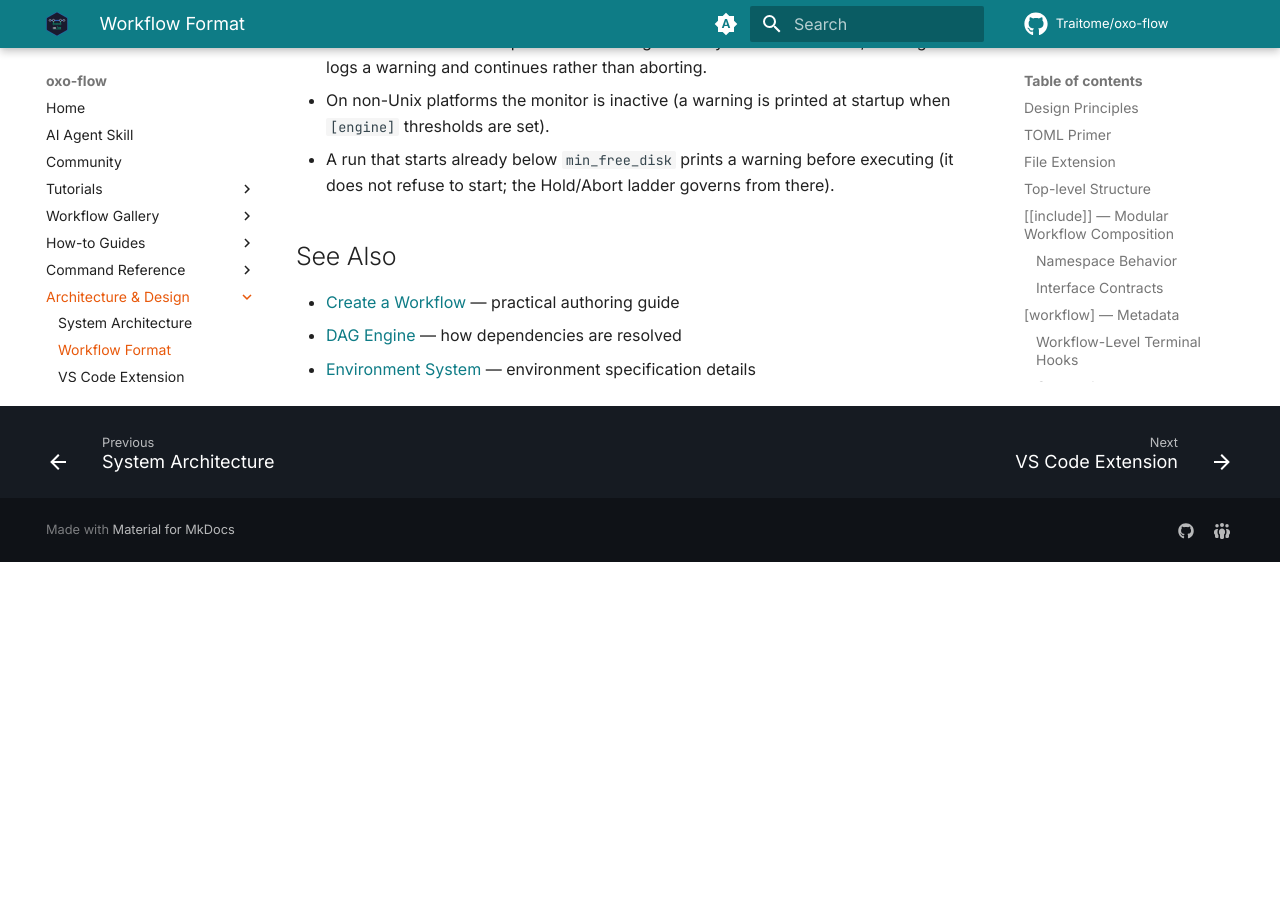
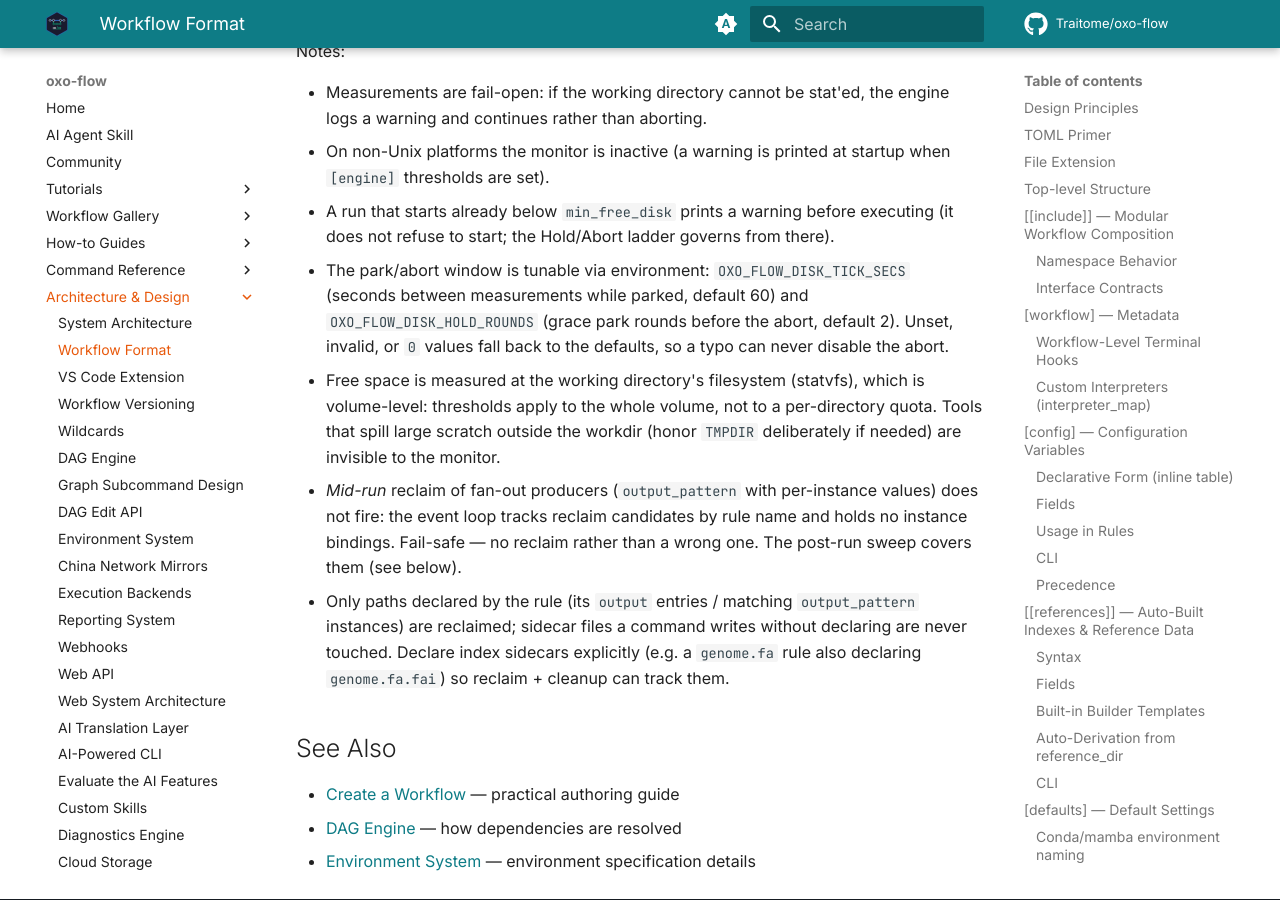
Before and after one commit to Traitome/oxo-flow, an MkDocs documentation site: the page built from docs/guide/src/reference/workflow-format.md, in a window 1280 px wide and 900 px high, scrolled down 73604 px. Built offline with MkDocs 1.6.1 and Material for MkDocs 9.7.7, drawn with Linux system fonts in a browser that asks for light colours; comment, search, counter and statistics services are not loaded; the version menu is left out; before the commit the page ends 74166 px from its top, so only the background shows below that; some of the changed text lies outside the part shown.

Commit message:
docs(engine): disclose disk-pressure boundaries, #844 wildcard cleanup, env knobs (#843, #844)
- AGENTS.md: document OXO_FLOW_DISK_TICK_SECS / OXO_FLOW_DISK_HOLD_ROUNDS
- workflow-format.md: cleanup table row for output_pattern temporary rules
  (per-instance deletion + warn diagnostic); [engine] notes for volume-level
  statvfs measurement, TMPDIR scratch caveat, mid-run fan-out reclaim
  boundary, undeclared-sidecar guidance, env knobs
- run.md: env knobs + known-boundary list (mid-run fan-out, volume-level
  measurement)
- CHANGELOG.md: entry for the reclaim/sweep blind-spot fixes

Co-Authored-By: Claude Code <noreply@anthropic.com>

```diff
--- a/docs/guide/src/reference/workflow-format.md
+++ b/docs/guide/src/reference/workflow-format.md
@@ -931,7 +931,7 @@ oxo-flow automatically cleans up temporary outputs:
 | Failure + `temp_output` | Cleaned to prevent stale partial files |
 | Failure + declared `output` | Partial outputs created by the failed attempt are deleted; **all** pre-existing declared outputs are moved aside as `<name>.oxo-failed` (modified or untouched — a stale file from an earlier run era would otherwise block the re-execution the recorded failure schedules with `File exists` errors; issue #756) |
 | Transform with `cleanup=true` | Chunk files cleaned after the whole run finishes successfully (kept on failed runs for debugging; re-runs recompute the map rules) |
-| Success + `temporary = true` | Outputs deleted after the run once every dependent rule has completed; a tombstone is recorded in the checkpoint so a later run that needs the outputs regenerates the rule first (lazy cascade-up). Leaf rules (no dependents) keep their outputs. |
+| Success + `temporary = true` | Outputs deleted after the run once every dependent rule has completed; a tombstone is recorded in the checkpoint so a later run that needs the outputs regenerates the rule first (lazy cascade-up). Leaf rules (no dependents) keep their outputs. For `output_pattern` rules, deletion is per recorded instance (only the concrete paths that ran and completed — issue #844); patterns that cannot be expanded produce a warning naming the rule instead of a silent no-op. |
 
 `temporary` is for whole intermediates (e.g. multi-GB per-sample BAMs kept
 only until the queue-level callers finish): the deletion is checkpoint-aware,
@@ -2975,6 +2975,26 @@ Notes:
 - A run that starts already below `min_free_disk` prints a warning before
   executing (it does not refuse to start; the Hold/Abort ladder governs
   from there).
+- The park/abort window is tunable via environment:
+  `OXO_FLOW_DISK_TICK_SECS` (seconds between measurements while parked,
+  default 60) and `OXO_FLOW_DISK_HOLD_ROUNDS` (grace park rounds before
+  the abort, default 2). Unset, invalid, or `0` values fall back to the
+  defaults, so a typo can never disable the abort.
+- Free space is measured at the working directory's filesystem (statvfs),
+  which is volume-level: thresholds apply to the whole volume, not to a
+  per-directory quota. Tools that spill large scratch outside the
+  workdir (honor `TMPDIR` deliberately if needed) are invisible to the
+  monitor.
+- *Mid-run* reclaim of fan-out producers (`output_pattern` with
+  per-instance values) does not fire: the event loop tracks reclaim
+  candidates by rule name and holds no instance bindings. Fail-safe — no
+  reclaim rather than a wrong one. The post-run sweep covers them (see
+  below).
+- Only paths declared by the rule (its `output` entries / matching
+  `output_pattern` instances) are reclaimed; sidecar files a command
+  writes without declaring are never touched. Declare index sidecars
+  explicitly (e.g. a `genome.fa` rule also declaring `genome.fa.fai`) so
+  reclaim + cleanup can track them.
 
 ## See Also
 
```
Also changed, not shown: AGENTS.md (+2 -0 lines), docs/guide/src/commands/run.md (+23 -0 lines), CHANGELOG.md.
